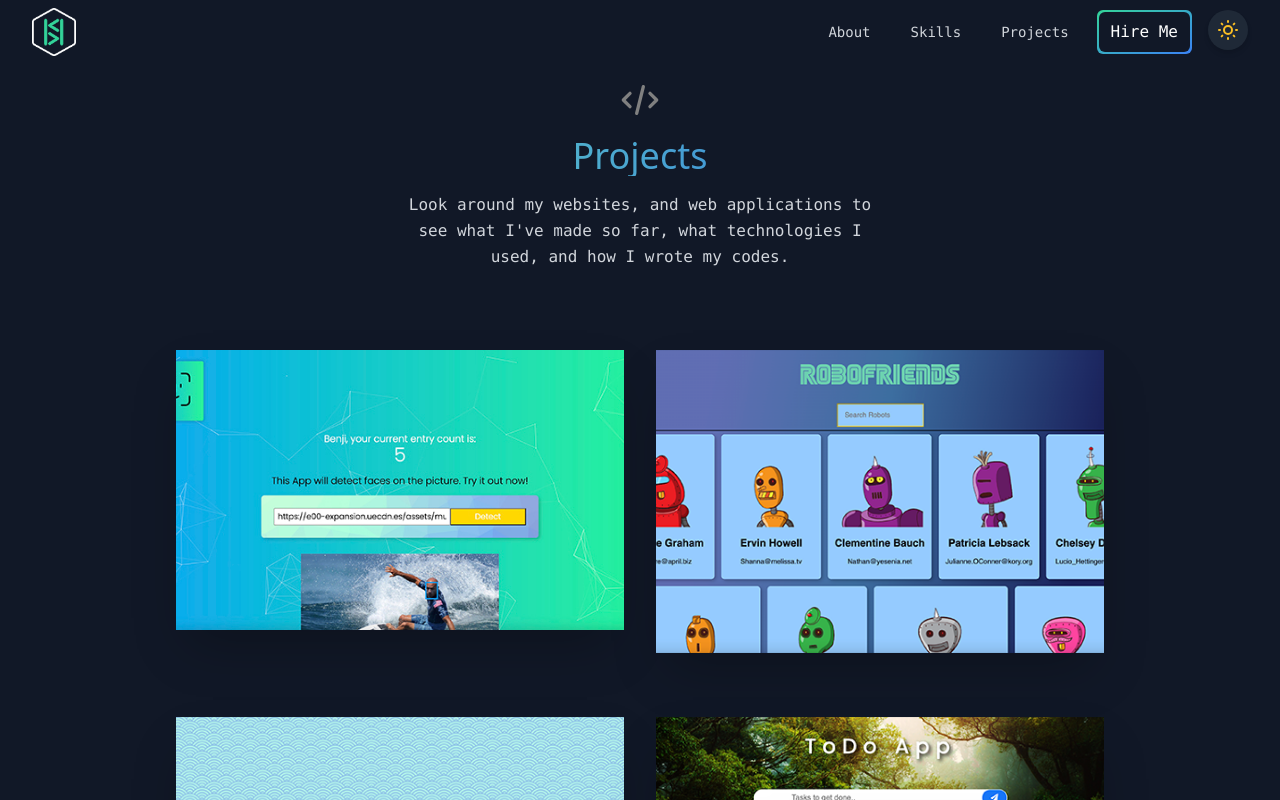
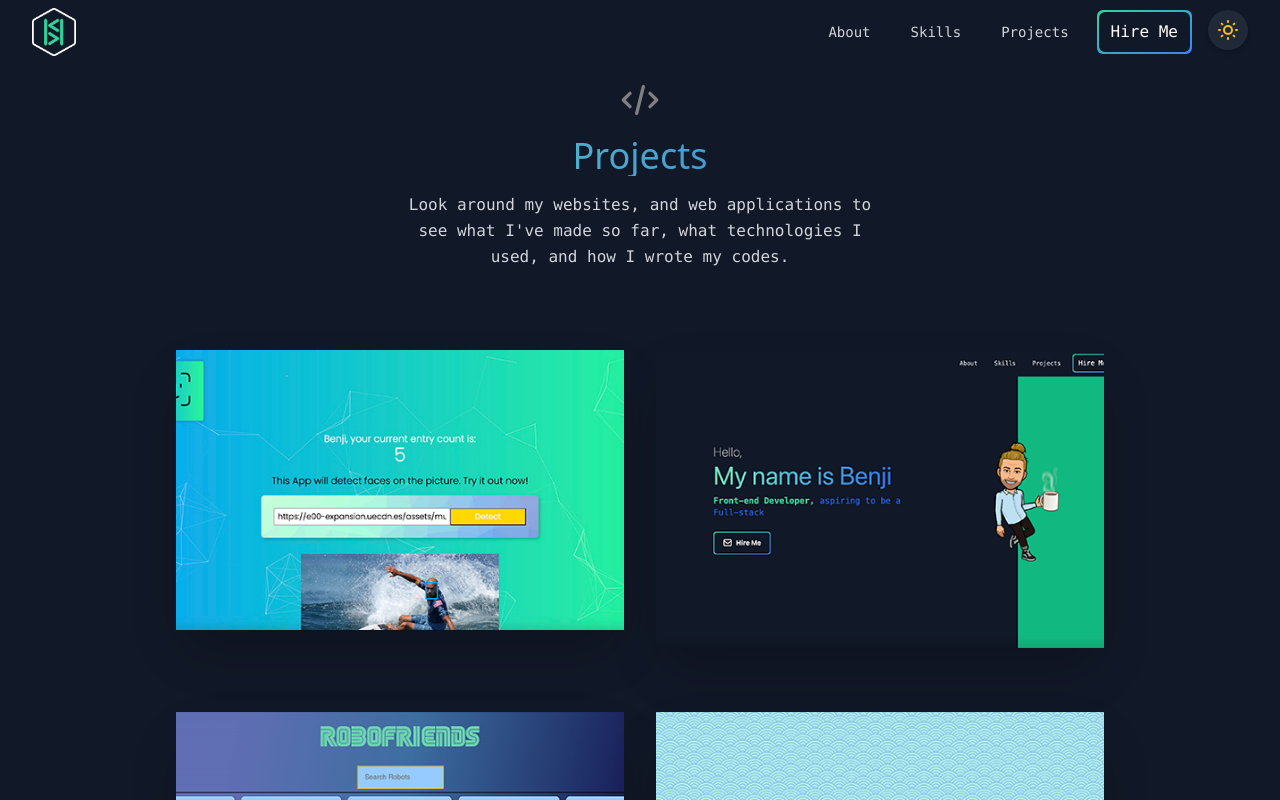
Before and after one commit to benjaminpeto/benji-portfolio, a React (Create React App) app: page /projects in a window 1280 px wide. Shown: the top 800 px of the page. Built offline with nearby package versions, Linux system fonts and the light colour scheme.

Commit message:
fixed lightmode background, added project, added tailwind config variant, fixed colors

```diff
--- a/src/components/About/About.js
+++ b/src/components/About/About.js
@@ -14,7 +14,7 @@ function About() {
         <Bio />
         <section id='introduction' className="bg-code dark:bg-lightcode bg-cover bg-fixed flex flex-wrap content-center w-full md:h-screen">
            <Tilt >
-            <div className="bg-gray-700 dark:text-gray-300 bg-opacity-50 backdrop-filter backdrop-blur-xl h-auto md:flex rounded-xl p-8 md:p-4 mx-6 sm:mx-14 md:mx-auto wrapper md:mt-0 mt-20 mb-5 md:mb-0 md:w-5/6 lg:w-3/4 2xl:w-1/2 justify-center">
+            <div className="bg-gray-700 dark:bg-gray-500 dark:text-gray-300 bg-opacity-50 dark:bg-opacity-50 backdrop-filter backdrop-blur-xl h-auto md:flex rounded-xl p-8 md:p-4 mx-6 sm:mx-14 md:mx-auto wrapper md:mt-0 mt-20 mb-5 md:mb-0 md:w-5/6 lg:w-3/4 2xl:w-1/2 justify-center">
                 <Zoom delay={700}>
                     <img className='w-32 h-32 md:w-48 md:h-48 rounded-full mx-auto mt-auto mb-auto shadow-md' src={profile} alt='benjamin peto profile' height='400' width='400'/>
                 </Zoom>
@@ -26,7 +26,7 @@ function About() {
                             to="/projects"
                             className="relative p-0.5 inline-flex items-center justify-center overflow-hidden group rounded-md sm:mr-4">
                             <span className="w-full h-full bg-gradient-to-br from-green-400 to-blue-500 hover:from-green-600 hover:to-blue-700 absolute"></span>
-                            <span className="relative pb-1 pt-2 px-6 transition-all ease-out bg-gray-900 dark:bg-gray-400 rounded-md group-hover:bg-opacity-0 duration-500">
+                            <span className="relative pb-1 pt-2 px-6 transition-all ease-out bg-gray-900 dark:bg-gray-300 rounded-md group-hover:bg-opacity-0 duration-500">
                                 <span className="relative inline-flex text-white dark:text-black">
                                 <svg xmlns="http://www.w3.org/2000/svg" className="h-6 w-6 mr-1" fill="none" viewBox="0 0 24 24" stroke="currentColor">
                                     <path strokeLinecap="round" strokeLinejoin="round" strokeWidth="2" d="M21 13.255A23.931 23.931 0 0112 15c-3.183 0-6.22-.62-9-1.745M16 6V4a2 2 0 00-2-2h-4a2 2 0 00-2 2v2m4 6h.01M5 20h14a2 2 0 002-2V8a2 2 0 00-2-2H5a2 2 0 00-2 2v10a2 2 0 002 2z" />
@@ -39,7 +39,7 @@ function About() {
                             download="benjaminpeto_resume.pdf"
                             className="relative p-0.5 inline-flex items-center justify-center font-bold overflow-hidden group rounded-md">
                             <span className="w-full h-full bg-gradient-to-br from-green-400 to-blue-500 hover:from-green-600 hover:to-blue-700 absolute"></span>
-                            <span className="relative pb-1 pt-2 px-6 transition-all ease-out bg-gray-900 dark:bg-gray-400 rounded-md group-hover:bg-opacity-0 duration-500">
+                            <span className="relative pb-1 pt-2 px-6 transition-all ease-out bg-gray-900 dark:bg-gray-300 rounded-md group-hover:bg-opacity-0 duration-500">
                                 <span className="relative inline-flex text-white dark:text-black">
                                     <svg xmlns="http://www.w3.org/2000/svg" className="h-6 w-6 mr-1" fill="none" viewBox="0 0 24 24" stroke="currentColor">
                                         <path strokeLinecap="round" strokeLinejoin="round" strokeWidth="2" d="M12 10v6m0 0l-3-3m3 3l3-3m2 8H7a2 2 0 01-2-2V5a2 2 0 012-2h5.586a1 1 0 01.707.293l5.414 5.414a1 1 0 01.293.707V19a2 2 0 01-2 2z" />
--- a/src/components/Buttons/HireMeBtn.js
+++ b/src/components/Buttons/HireMeBtn.js
@@ -1,10 +1,7 @@
 import React from 'react';
 import { Link } from 'react-router-dom';
-import useDarkMode from '../useDarkMode/useDarkMode';
 
 function HireMeBtn() {
-    useDarkMode();
-
     return (
         <Link to="/contact" className="relative p-0.5 inline-flex items-center justify-center font-bold overflow-hidden group rounded-md">
             <span className="w-full h-full bg-gradient-to-br from-green-400 to-blue-500 hover:from-green-600 hover:to-blue-700 absolute"></span>
--- a/src/components/Footer/Footer.js
+++ b/src/components/Footer/Footer.js
@@ -1,10 +1,8 @@
 import React from 'react';
 import { Link } from 'react-router-dom';
-import useDarkMode from '../useDarkMode/useDarkMode';
 import logo from '../Navbar/logo.png'
 
 function Footer() {
-    useDarkMode();
     return (
         <div className="bg-gray-900 dark:bg-gray-200 font-mono">
         <footer className="flex flex-wrap items-center justify-between p-3 m-auto">
--- a/src/components/Projects/data.js
+++ b/src/components/Projects/data.js
@@ -1,4 +1,5 @@
 import faceDetect from './project_img/faceDetect.jpg';
+import portfolio from './project_img/portfolio.png';
 import quote from './project_img/quote.png';
 import todo from './project_img/todo.png';
 import robofriends from './project_img/robofriends.png';
@@ -17,6 +18,16 @@ export const project = [
     },
     {
         id: 102,
+        title: "Personal Portfolio",
+        description:
+        "The site what you are currently looking at. Made with React, deployed by netlify. I learnt using tailwindCSS and added a darkmode feature with toggle by the user.",
+        image: portfolio,
+        libraries:['ReactJS', 'React Hooks', 'TailwindCSS', 'GoogleMaps API'],
+        link: "#coming",
+        source:"https://github.com/benjaminpeto/benji-portfolio∑"
+    },
+    {
+        id: 103,
         title: "RoboFriends",
         description:
         "My first app made with React, it was a project in Zero To Mastery course on Udemy. You can live search for robots. Later I added React Hooks, and Redux to manage states.",
@@ -26,7 +37,7 @@ export const project = [
         source:"https://github.com/benjaminpeto/robofriends"
     },
     {
-        id: 103,
+        id: 104,
         title: "Quote Generator",
         description:
         "A pure JavaScript quote generator. Fetching data from JSON, completely responsive and you can tweet it straight on your Twitter. Contains also a spinning loader until the data is fetched.",
@@ -36,7 +47,7 @@ export const project = [
         source:"https://github.com/benjaminpeto/quote-generator"
     },
     {
-        id: 104,
+        id: 105,
         title: "To-do App",
         description:
         "JavaScript ToDo app with a nicely designed interface and some added animations. Responsive and working on every browser. I am planning to add localStorage and destructure the codebase.",
@@ -46,7 +57,7 @@ export const project = [
         source:"https://github.com/benjaminpeto/ToDo-App"
     },
     {
-        id: 105,
+        id: 106,
         title: "Surf Mystery Box Landing Page",
         description:
         "Just a simple landing page with pure HTML and CSS, my goal was to practice a little bit of Bootstrap and get back in shape with tags.",
--- a/tailwind.config.js
+++ b/tailwind.config.js
@@ -7,7 +7,7 @@ module.exports = {
     '/src/components/Skills/Skills.js',
     './public/index.html'
   ],
-  darkMode: 'class', // or 'media' or 'class'
+  darkMode: 'class',
   theme: {
     extend: {
       backgroundImage: (theme) => ({
@@ -17,7 +17,9 @@ module.exports = {
     },
   },
   variants: {
-    extend: {},
+    extend: {
+      backgroundImage: ['dark'],
+    },
   },
   plugins: [],
 }
```
Also changed, not shown: src/components/About/lightcode.png, src/components/Projects/project_img/portfolio.png (added).
